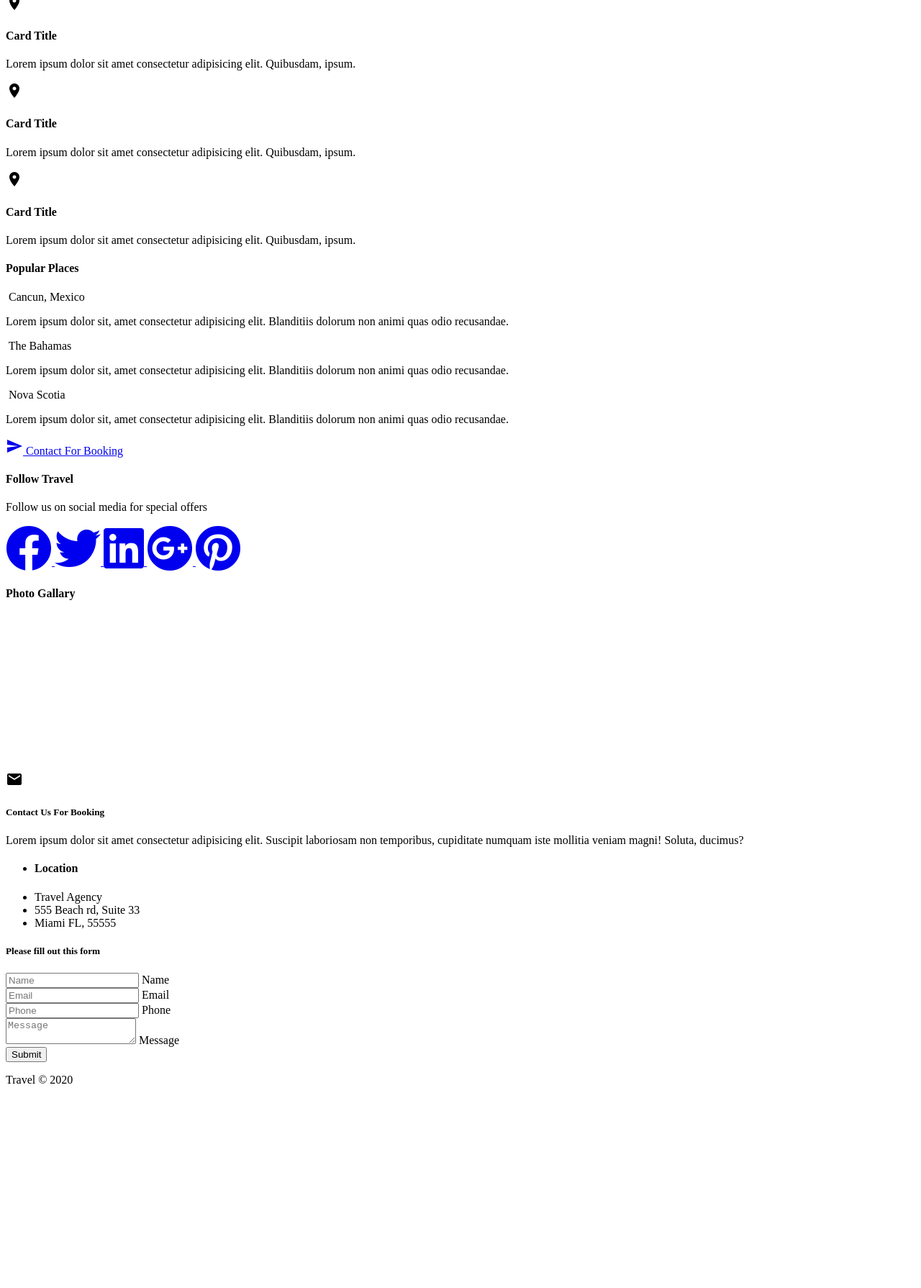
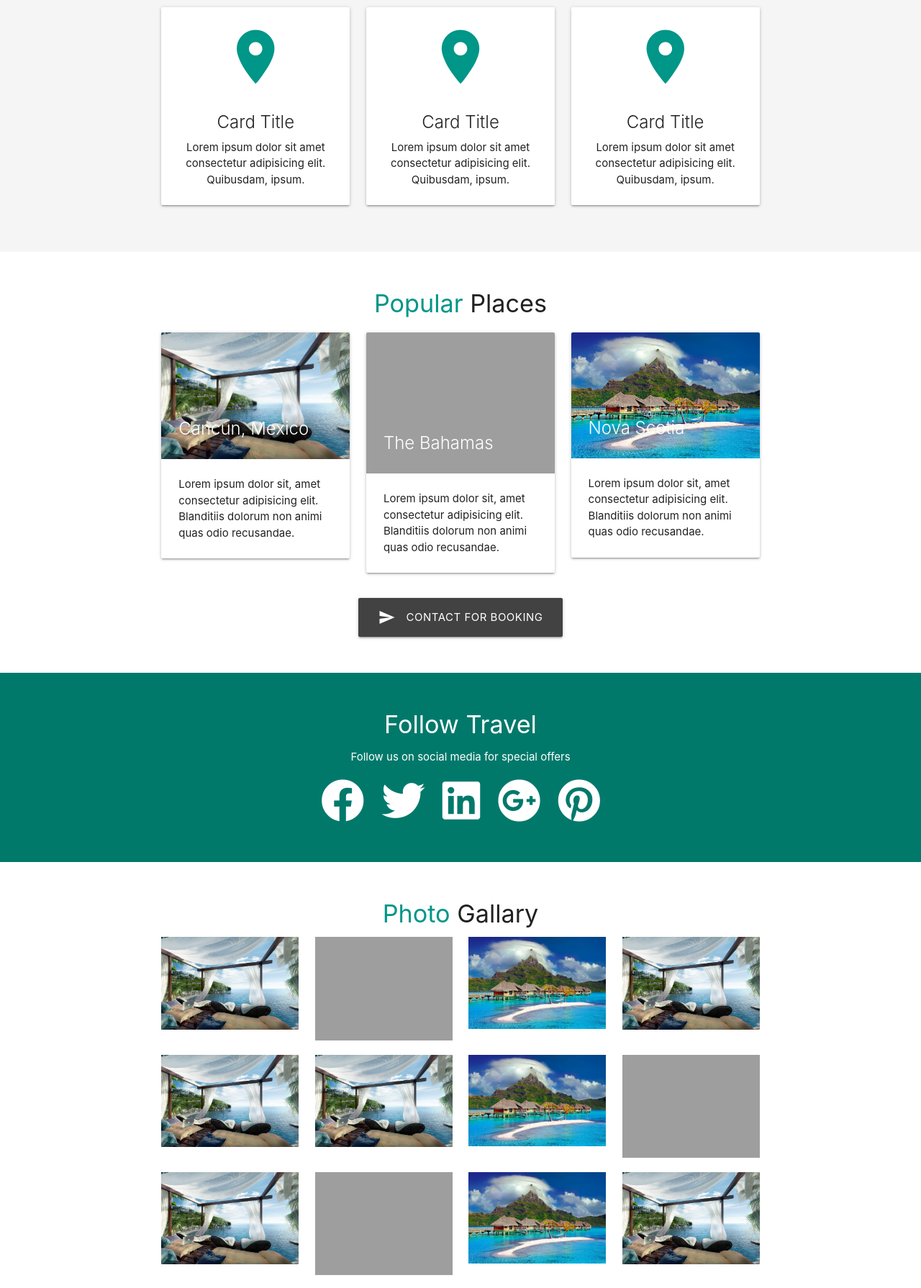
Before and after one commit to AtaZolfagharzadeh/Quazzo, a plain HTML site: page index.html in a window 1280 px wide. Shown: the part 770-2560 px from the top of the page at 72% size. Before the commit the page ends 2296 px from the top, so only its background shows below. Drawn offline with nearby package versions, Linux system fonts and the light colour scheme; the site is published under a folder, as on GitHub Pages, so addresses that start at the root find nothing.

Commit message:
Change Address

```diff
--- a/index.html
+++ b/index.html
@@ -10,10 +10,10 @@
         <link href="https://fonts.googleapis.com/icon?family=Material+Icons" rel="stylesheet" />
 
         <!--Import materialize.css-->
-        <link rel="stylesheet" href="/assets/lib/materialize/css/materialize.min.css" />
+        <link rel="stylesheet" href="assets/lib/materialize/css/materialize.min.css" />
 
         <!--Import main.css-->
-        <link rel="stylesheet" href="/assets/css/main.css" />
+        <link rel="stylesheet" href="assets/css/main.css" />
 
         <!-- Import Font Awesome -->
         <link rel="stylesheet" href="https://use.fontawesome.com/releases/v5.14.0/css/all.css" integrity="sha384-HzLeBuhoNPvSl5KYnjx0BT+WB0QEEqLprO+NBkkk5gbc67FTaL7XIGa2w1L0Xbgc" crossorigin="anonymous" />
@@ -74,7 +74,7 @@
         <div class="slider">
             <ul class="slides">
                 <li>
-                    <img src="/assets/img/resort1.jpg" />
+                    <img src="assets/img/resort1.jpg" />
                     <div class="caption center-align hide-on-small-only">
                         <h3>This is our big Tagline!</h3>
                         <h5 class="light grey-text text-lighten-3">Here's our small slogan.</h5>
@@ -82,7 +82,7 @@
                     </div>
                 </li>
                 <li>
-                    <img src="/assets/img/resort2.jpg" />
+                    <img src="assets/img/resort2.jpg" />
                     <div class="caption left-align hide-on-small-only">
                         <h3>Left Aligned Caption</h3>
                         <h5 class="light grey-text text-lighten-3">Here's our small slogan.</h5>
@@ -91,7 +91,7 @@
                     </div>
                 </li>
                 <li>
-                    <img src="/assets/img/resort3.jpg" />
+                    <img src="assets/img/resort3.jpg" />
                     <div class="caption right-align hide-on-small-only">
                         <h3>Right Aligned Caption</h3>
                         <h5 class="light grey-text text-lighten-3">Here's our small slogan.</h5>
@@ -170,7 +170,7 @@
                     <div class="col s12 m4">
                         <div class="card">
                             <div class="card-image">
-                                <img src="/assets/img/resort1.jpg" alt="" />
+                                <img src="assets/img/resort1.jpg" alt="" />
                                 <span class="card-title">Cancun, Mexico</span>
                             </div>
                             <div class="card-content">
@@ -183,7 +183,7 @@
                     <div class="col s12 m4">
                         <div class="card">
                             <div class="card-image">
-                                <img src="/assets/img/resort2.jpg" alt="" />
+                                <img src="assets/img/resort2.jpg" alt="" />
                                 <span class="card-title">The Bahamas</span>
                             </div>
                             <div class="card-content">
@@ -196,7 +196,7 @@
                     <div class="col s12 m4">
                         <div class="card">
                             <div class="card-image">
-                                <img src="/assets/img/resort3.jpg" alt="" />
+                                <img src="assets/img/resort3.jpg" alt="" />
                                 <span class="card-title">Nova Scotia</span>
                             </div>
                             <div class="card-content">
@@ -253,44 +253,44 @@
                 <h4 class="center"><span class="teal-text">Photo</span> Gallary</h4>
                 <div class="row">
                     <div class="col s12 m3">
-                        <img class="materialboxed responsive-img" src="/assets/img/resort1.jpg" alt="" />
+                        <img class="materialboxed responsive-img" src="assets/img/resort1.jpg" alt="" />
                     </div>
                     <div class="col s12 m3">
-                        <img class="materialboxed responsive-img" src="/assets/img/resort2.jpg" alt="" />
+                        <img class="materialboxed responsive-img" src="assets/img/resort2.jpg" alt="" />
                     </div>
                     <div class="col s12 m3">
-                        <img class="materialboxed responsive-img" src="/assets/img/resort3.jpg" alt="" />
+                        <img class="materialboxed responsive-img" src="assets/img/resort3.jpg" alt="" />
                     </div>
                     <div class="col s12 m3">
-                        <img class="materialboxed responsive-img" src="/assets/img/resort1.jpg" alt="" />
+                        <img class="materialboxed responsive-img" src="assets/img/resort1.jpg" alt="" />
                     </div>
                 </div>
                 <div class="row">
                     <div class="col s12 m3">
-                        <img class="materialboxed responsive-img" src="/assets/img/resort1.jpg" alt="" />
+                        <img class="materialboxed responsive-img" src="assets/img/resort1.jpg" alt="" />
                     </div>
                     <div class="col s12 m3">
-                        <img class="materialboxed responsive-img" src="/assets/img/resort1.jpg" alt="" />
+                        <img class="materialboxed responsive-img" src="assets/img/resort1.jpg" alt="" />
                     </div>
                     <div class="col s12 m3">
-                        <img class="materialboxed responsive-img" src="/assets/img/resort3.jpg" alt="" />
+                        <img class="materialboxed responsive-img" src="assets/img/resort3.jpg" alt="" />
                     </div>
                     <div class="col s12 m3">
-                        <img class="materialboxed responsive-img" src="/assets/img/resort2.jpg" alt="" />
+                        <img class="materialboxed responsive-img" src="assets/img/resort2.jpg" alt="" />
                     </div>
                 </div>
                 <div class="row">
                     <div class="col s12 m3">
-                        <img class="materialboxed responsive-img" src="/assets/img/resort1.jpg" alt="" />
+                        <img class="materialboxed responsive-img" src="assets/img/resort1.jpg" alt="" />
                     </div>
                     <div class="col s12 m3">
-                        <img class="materialboxed responsive-img" src="/assets/img/resort2.jpg" alt="" />
+                        <img class="materialboxed responsive-img" src="assets/img/resort2.jpg" alt="" />
                     </div>
                     <div class="col s12 m3">
-                        <img class="materialboxed responsive-img" src="/assets/img/resort3.jpg" alt="" />
+                        <img class="materialboxed responsive-img" src="assets/img/resort3.jpg" alt="" />
                     </div>
                     <div class="col s12 m3">
-                        <img class="materialboxed responsive-img" src="/assets/img/resort1.jpg" alt="" />
+                        <img class="materialboxed responsive-img" src="assets/img/resort1.jpg" alt="" />
                     </div>
                 </div>
             </div>
@@ -360,7 +360,7 @@
         <!-- Import Jquery -->
         <script src="https://ajax.googleapis.com/ajax/libs/jquery/3.5.1/jquery.min.js"></script>
         <!-- Import materialize.js -->
-        <script src="/assets/lib/materialize/js/materialize.min.js"></script>
+        <script src="assets/lib/materialize/js/materialize.min.js"></script>
 
         <script>
             $(document).ready(function () {
```
